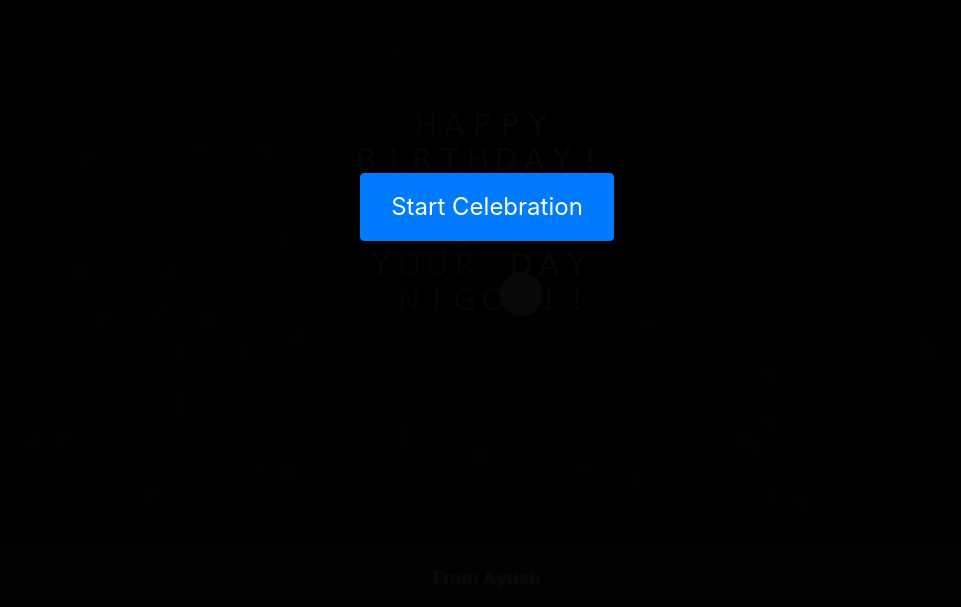
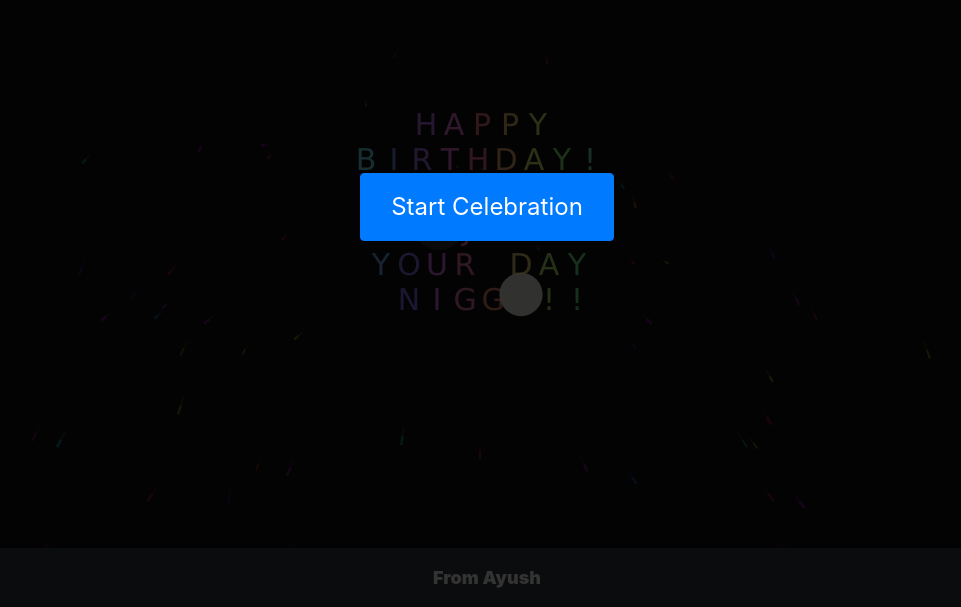
Before and after one commit to AyushGorlawar/Birthday-wishes, a plain HTML site: page index.html in a window 1280 px wide. Shown: the part 193-800 px from the top of the page, without its empty margins (153-1114 px from the left). Drawn offline with nearby package versions, Linux system fonts and the light colour scheme.

Commit message:
Update style.css

```diff
--- a/style.css
+++ b/style.css
@@ -21,7 +21,7 @@ footer {
     left: 0;
     width: 100%;
     height: 100%;
-    background-color: rgb(0 0 0 / 97%);
+    background-color: rgba(0, 0, 0, 0.8);
     display: flex;
     justify-content: center;
     align-items: center;
```
